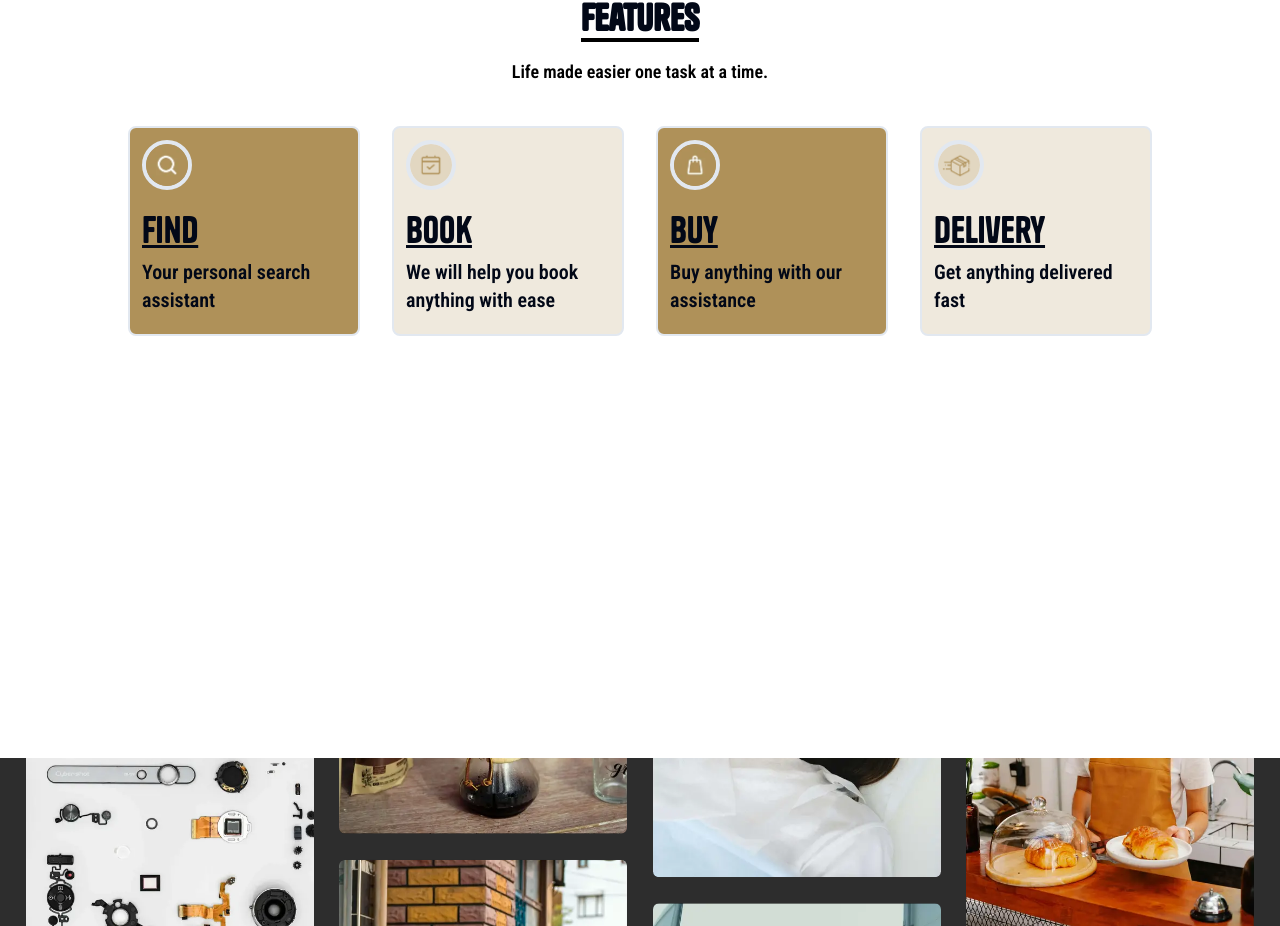
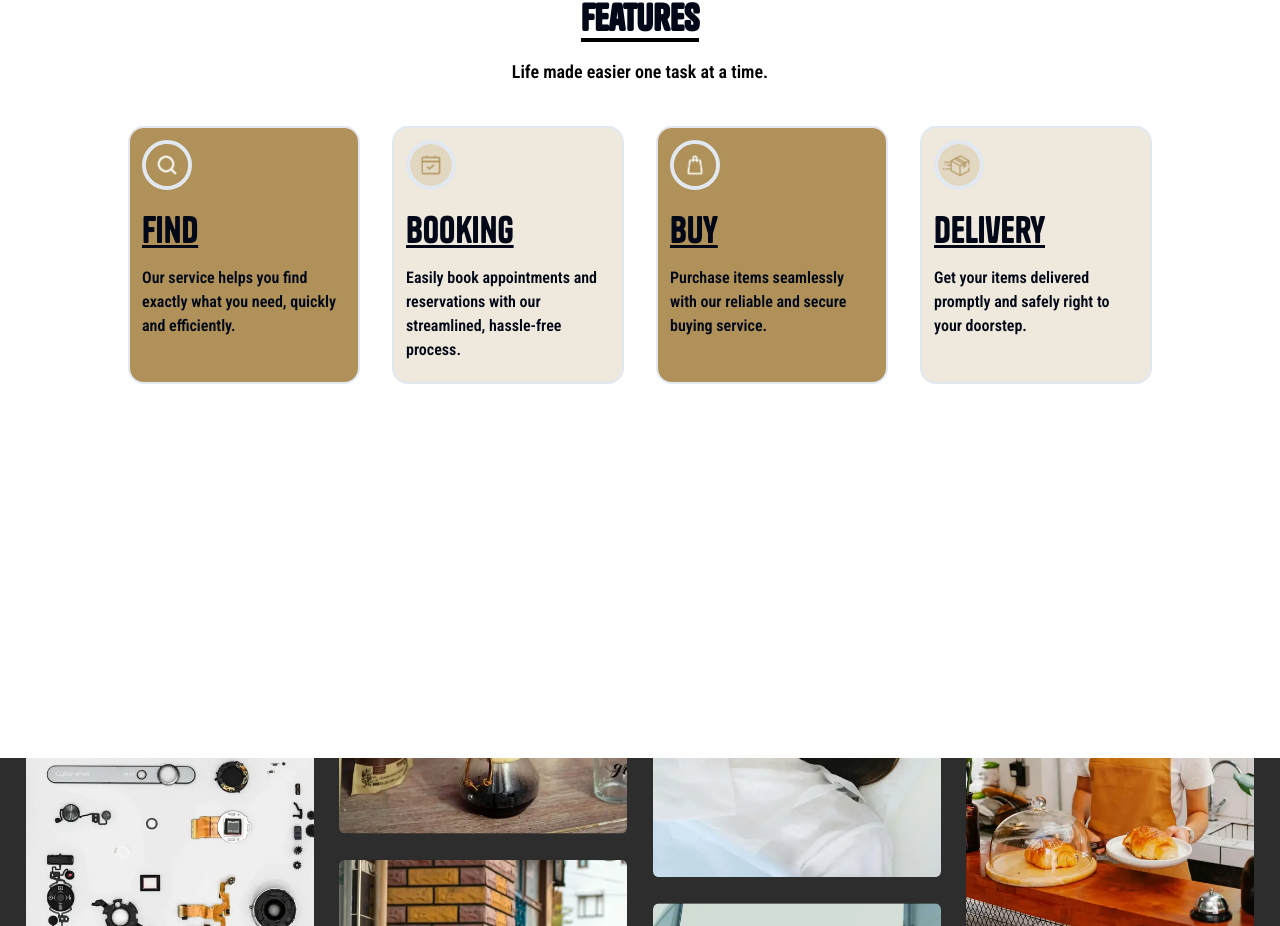
Before and after one commit to Winterson-Islary/static-site-for-fren, a React (Vite) app: page / in a window 1280 px wide. Shown: the part 1040-1966 px from the top of the page. Built offline with nearby package versions, Linux system fonts and the light colour scheme.

Commit message:
overhauled feature section design

```diff
--- a/src/components/DisplayFeatures.tsx
+++ b/src/components/DisplayFeatures.tsx
@@ -5,37 +5,37 @@ function DisplayFeatures() {
 		{
 			icon: "icon1",
 			title: "Find",
-			desc: "Your personal search assistant",
+			desc: "Our service helps you find exactly what you need, quickly and efficiently.",
 			color: "#af9159",
 		},
 		{
 			icon: "icon2",
-			title: "Book",
-			desc: "We will help you book anything with ease",
+			title: "Booking",
+			desc: "Easily book appointments and reservations with our streamlined, hassle-free process.",
 			color: "#efe9dd",
 		},
 		{
 			icon: "icon3",
 			title: "Buy",
-			desc: "Buy anything with our assistance",
+			desc: "Purchase items seamlessly with our reliable and secure buying service.",
 			color: "#af9159",
 		},
 		{
 			icon: "icon4",
 			title: "Delivery",
-			desc: "Get anything delivered fast",
+			desc: "Get your items delivered promptly and safely right to your doorstep.",
 			color: "#efe9dd",
 		},
 	];
 	return (
-		<section className="flex flex-col md:flex-row flex-wrap gap-2 md:gap-[2rem] w-[80%] mx-auto">
+		<section className="flex flex-col md:flex-row flex-wrap gap-2 md:gap-[2rem] w-[90%] xl:w-[80%] mx-auto">
 			{featureList.map((feature) => {
 				return (
 					<div
 						key={feature.title}
 						style={{ backgroundColor: `${feature.color}` }}
 						className={
-							"flex md:flex-col flex-1 border-2 rounded-l-full rounded-r-full md:rounded-lg p-3 gap-4 md:gap-0 items-center md:items-start min-w-[10em]"
+							"flex md:flex-col flex-1 border-2 rounded-l-full rounded-r-full md:rounded-[1rem] p-3 gap-4 md:gap-0 items-center md:items-start min-w-[13em]"
 						}
 					>
 						<img
@@ -47,7 +47,7 @@ function DisplayFeatures() {
 						<section className="text-left md:pt-5 font-tanker text-2xl md:text-4xl underline">
 							{feature.title}
 						</section>
-						<section className="text-left md:py-2 font-roboto font-semibold md:text-xl">
+						<section className="text-left md:pb-2 md:pt-4 font-roboto font-semibold md:text-md">
 							{feature.desc}
 						</section>
 					</div>
```
